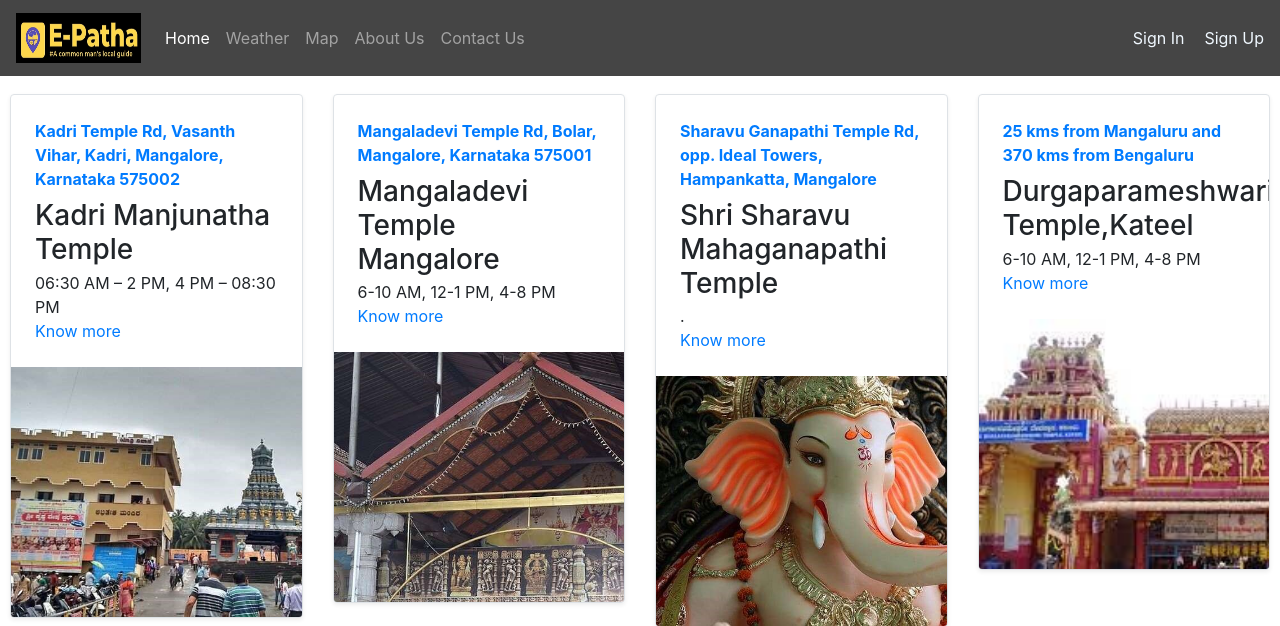
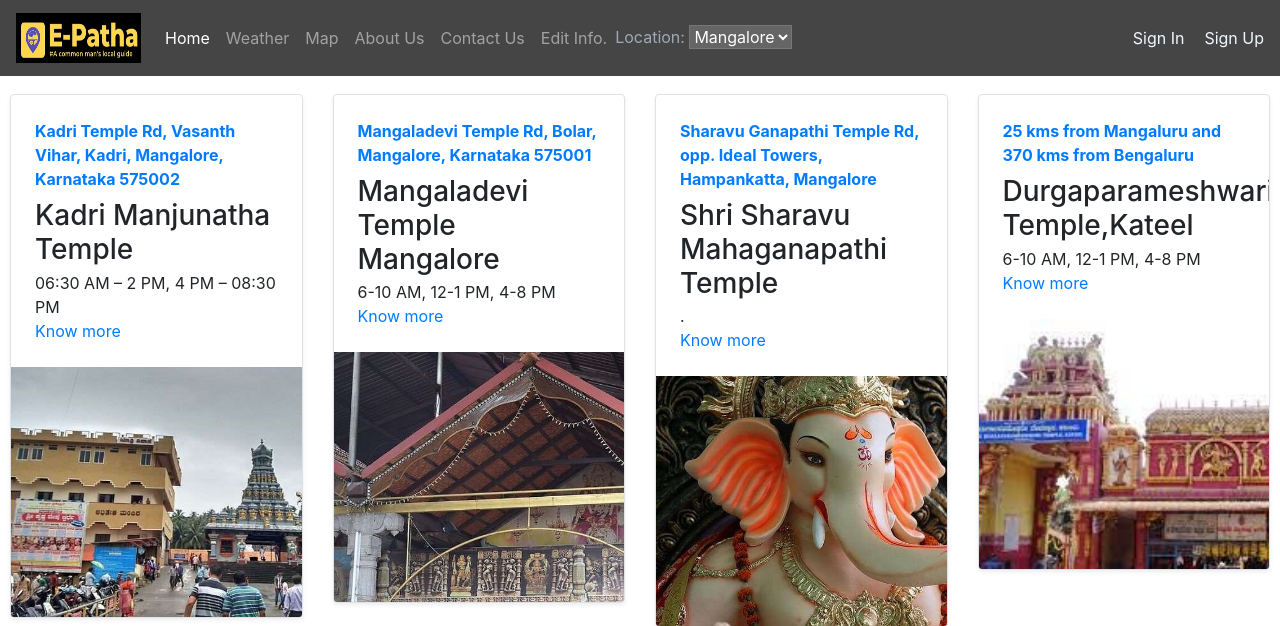
Before and after one commit to chinmayanaik123/E_patha_code, a Django app: page /temple/ in a window 1280 px wide. Shown: the top 626 px of the page. Run offline with Django 3.2, Linux system fonts and the light colour scheme; data comes from the database, SQL or seed files in the repository; both versions use the stored data as it was after the commit; some libraries are stand-ins or nearby versions.

Commit message:
location dropdown and admin panel added in dashboard

```diff
--- a/e_patha/templates/e_patha/basic.html
+++ b/e_patha/templates/e_patha/basic.html
@@ -42,14 +42,25 @@
        <li class="nav-item">
         <a class="nav-link" href="/e_patha/Contact_us_">Contact Us</a>
       </li>
-
+      <li class="nav-item">
+        <a class="nav-link" href="/admin">Edit Info.</a>
+      </li>
+      <li></li>
+      <div class="c" style=" padding-top: 1%;">
+      <form action="#">
+        <label class="ab" for="place">Location:</label>
+        <select name="place" id="cars">
+          <option value="Mangalore">Mangalore</option>
+          <option value="Surathkal">Surathkal</option>
+          <option value="Puttur">Puttur</option>
+          <option value="Bantwal">Bantwal</option>
+        </select>
+      </form>
+    </div>
       {% block navi%} {% endblock %}
 
     </ul>
-    <!-- <form method='get' action='/e_patha/search/' class="form-inline my-2 my-lg-0 " style="padding-left: 20px;">
-      <input class="form-control mr-sm-2" type="search" placeholder="Search" aria-label="Search" name="search" id="search">
-      <button class="btn btn-outline-success my-2 my-sm-0" type="submit">Search</button>
-    </form> -->
+
 
     {% if user.is_authenticated %}
 
@@ -77,6 +88,14 @@
     width:100%;
     min-width:1250px;
     height:auto;
+  }
+   .ab{ color: #a5b3c0eb;
+
+
+}
+input, textarea, select {
+  background-color : rgb(101, 101, 101);
+  color : #fff;
   }
 
   @media screen and (max-width: 768px) {
```
Also changed, not shown: e_patha/templates/e_patha/panchayath.html (+12 -8 lines), db.sqlite3.
